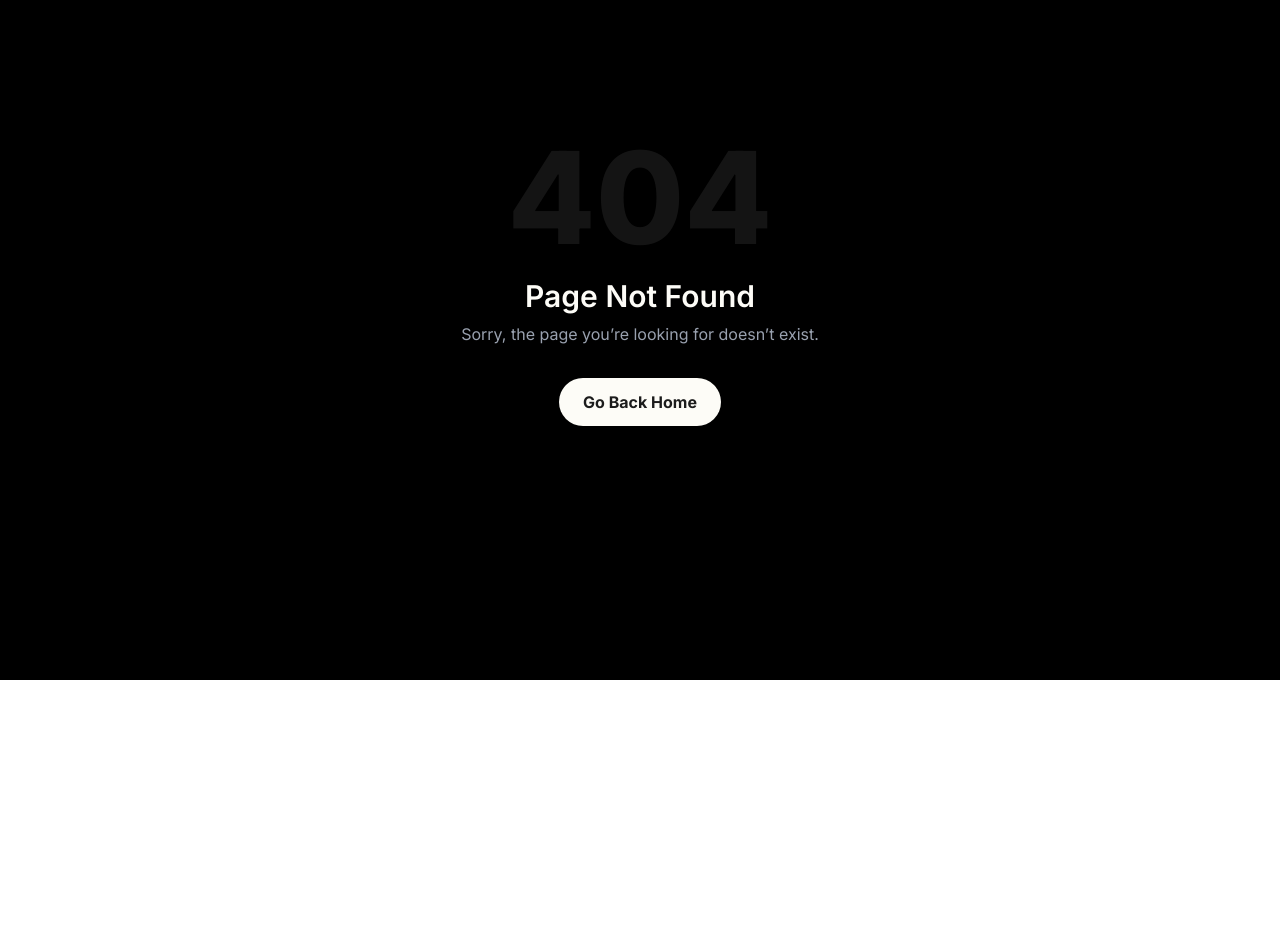
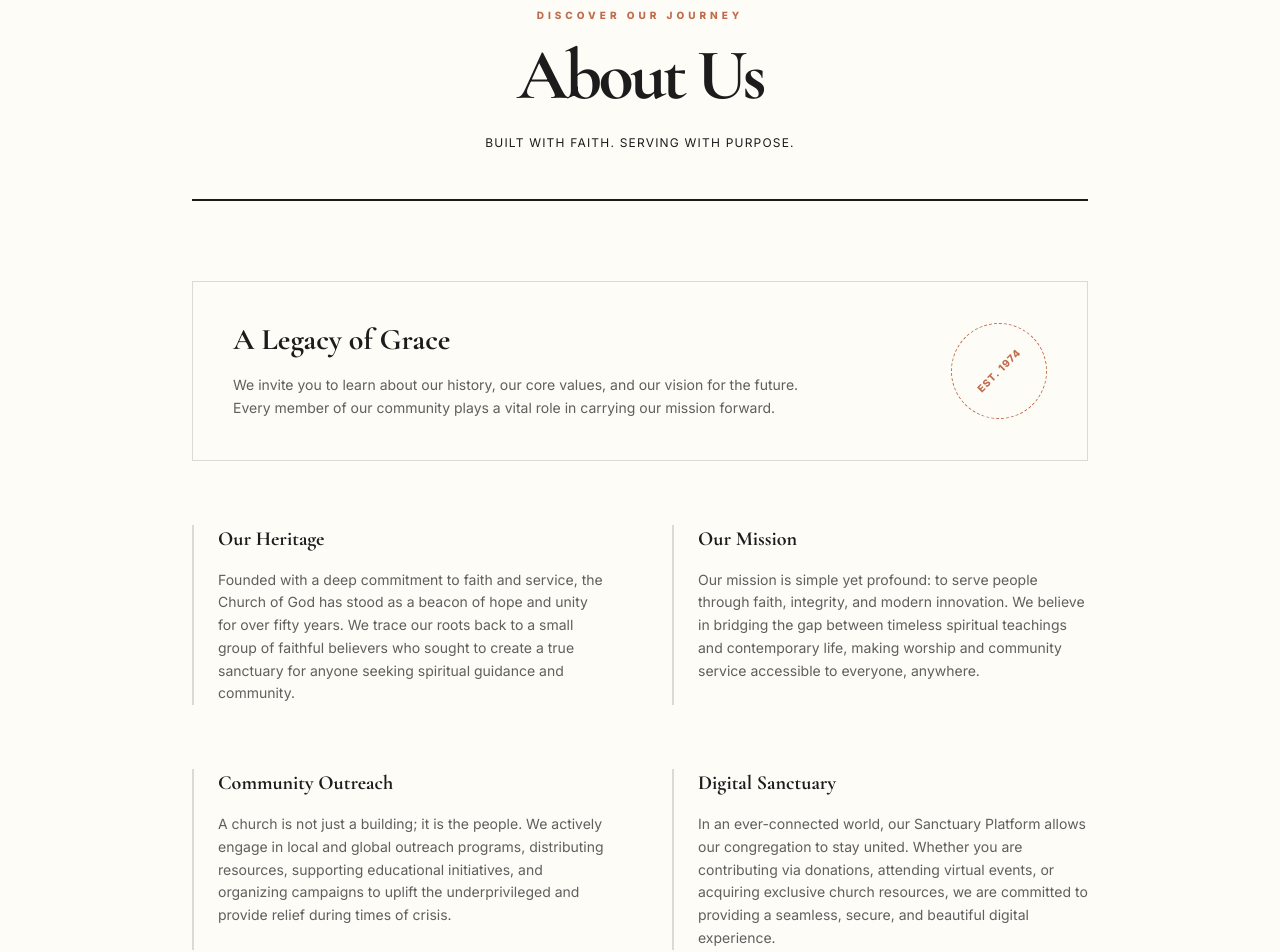
Before and after one commit to Alwin-2005/Church-Donation-, a React (Vite) app in the folder frontend/: page /about in a window 1280 px wide. Before the commit this address had no page. Shown: the part 120-1072 px from the top of the page. Before the commit the page ends 800 px from the top, so only its background shows below. Built offline with nearby package versions, Linux system fonts and the light colour scheme.

Commit message:
about us page

```diff
--- a/frontend/src/App.jsx
+++ b/frontend/src/App.jsx
@@ -12,6 +12,7 @@ import ExDonation from "./components/Donation/ExDonation";
 import IntDonation from "./components/Donation/IntDonation";
 import TermsCon from "./components/Footer/TermsCon";
 import Privacy from "./components/Footer/Privacy";
+import AboutUs from "./components/Footer/AboutUs";
 import NotFound from "./components/NotFound";
 import Profile from "./components/Profile";
 import Event from "./components/Events/Event";
@@ -52,6 +53,7 @@ const App = () => {
               <Route path="/profile" element={<Profile />} />
               <Route path="/TermsCon" element={<TermsCon />} />
               <Route path="/privacy" element={<Privacy />} />
+              <Route path="/about" element={<AboutUs />} />
               <Route path="/ExtDon" element={<ExDonation />} />
               <Route path="/IntDon" element={<IntDonation />} />
               <Route path="/tithe" element={<Tithe />} />
--- /dev/null
+++ b/frontend/src/components/Footer/AboutUs.jsx
@@ -0,0 +1,70 @@
+import React from "react";
+
+const AboutUs = () => {
+  const sections = [
+    {
+      title: "Our Heritage",
+      content: "Founded with a deep commitment to faith and service, the Church of God has stood as a beacon of hope and unity for over fifty years. We trace our roots back to a small group of faithful believers who sought to create a true sanctuary for anyone seeking spiritual guidance and community."
+    },
+    {
+      title: "Our Mission",
+      content: "Our mission is simple yet profound: to serve people through faith, integrity, and modern innovation. We believe in bridging the gap between timeless spiritual teachings and contemporary life, making worship and community service accessible to everyone, anywhere."
+    },
+    {
+      title: "Community Outreach",
+      content: "A church is not just a building; it is the people. We actively engage in local and global outreach programs, distributing resources, supporting educational initiatives, and organizing campaigns to uplift the underprivileged and provide relief during times of crisis."
+    },
+    {
+      title: "Digital Sanctuary",
+      content: "In an ever-connected world, our Sanctuary Platform allows our congregation to stay united. Whether you are contributing via donations, attending virtual events, or acquiring exclusive church resources, we are committed to providing a seamless, secure, and beautiful digital experience."
+    }
+  ];
+
+  return (
+    <div className="min-h-screen bg-background pt-32 pb-24 px-6 md:px-16 lg:px-32 flex flex-col items-center animate-fadeIn">
+      <div className="max-w-4xl w-full">
+        {/* Header Section */}
+        <div className="text-center mb-20 border-b-2 border-foreground pb-12">
+          <p className="text-[10px] font-black uppercase tracking-[0.4em] text-accent mb-4">Discover Our Journey</p>
+          <h1 className="text-5xl md:text-7xl font-serif font-black text-foreground tracking-tighter">About Us</h1>
+          <p className="text-xs font-medium text-muted-foreground mt-6 uppercase tracking-widest">Built with faith. Serving with purpose.</p>
+        </div>
+
+        {/* Hero / Intro Image Placeholder text or minimal design */}
+        <div className="mb-16 p-10 bg-card border border-border flex flex-col sm:flex-row items-center justify-between group hover:border-accent transition-colors duration-500">
+          <div className="max-w-xl">
+             <h2 className="text-3xl font-serif font-bold text-foreground mb-4">A Legacy of Grace</h2>
+             <p className="text-sm leading-relaxed text-foreground/70 font-medium">
+               We invite you to learn about our history, our core values, and our vision for the future. Every member of our community plays a vital role in carrying our mission forward.
+             </p>
+          </div>
+          <div className="hidden sm:flex mt-8 sm:mt-0 items-center justify-center w-24 h-24 rounded-full border border-dashed border-accent">
+            <span className="text-[10px] uppercase font-black tracking-widest text-accent rotate-[-45deg]">Est. 1974</span>
+          </div>
+        </div>
+
+        {/* Content Section */}
+        <div className="grid grid-cols-1 md:grid-cols-2 gap-12 md:gap-16">
+          {sections.map((section, index) => (
+            <div key={index} className="group border-l-2 border-border pl-6 hover:border-accent transition-colors duration-500">
+              <h2 className="text-xl font-serif font-bold text-foreground mb-4 group-hover:text-accent transition-colors">{section.title}</h2>
+              <p className="text-sm leading-relaxed text-foreground/70 font-medium">
+                {section.content}
+              </p>
+            </div>
+          ))}
+        </div>
+
+        {/* Call To Action Badge */}
+        <div className="mt-24 p-10 bg-accent text-accent-foreground text-center relative overflow-hidden transition-all duration-500 hover:scale-[1.02]">
+          <p className="text-xl font-serif font-bold mb-3">Join Our Community</p>
+          <p className="text-xs uppercase tracking-widest font-black leading-loose opacity-80">
+            Be a part of something greater. Attend a service, join a campaign, or volunteer today.
+          </p>
+        </div>
+      </div>
+    </div>
+  );
+};
+
+export default AboutUs;
```
